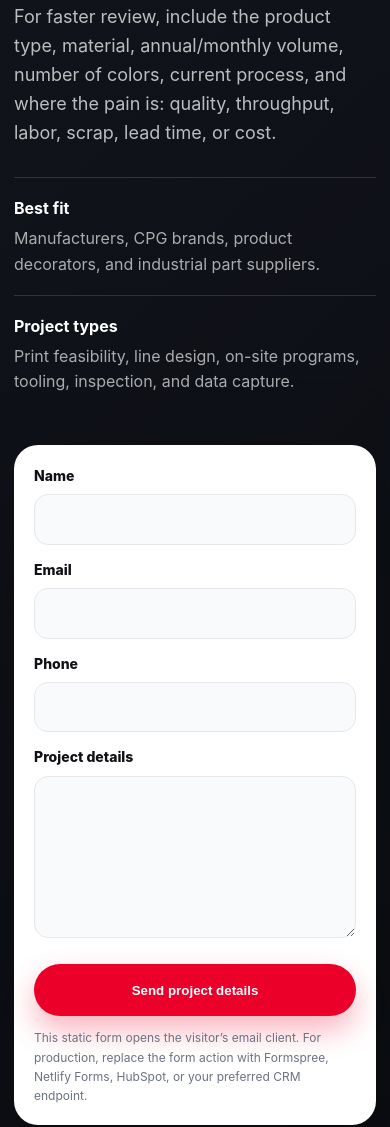
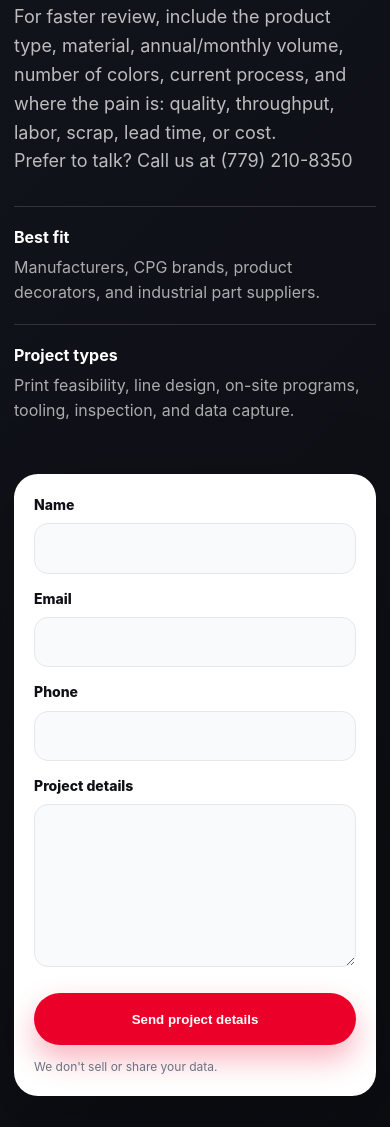
Before and after one commit to shaun191/PrintAutomationDesign, a plain HTML site: page index.html in a window 390 px wide. Shown: the part 9665-10792 px from the top of the page. Drawn offline with Linux system fonts and the light colour scheme.

Commit message:
Updated phone number and contact info

```diff
--- a/index.html
+++ b/index.html
@@ -3,8 +3,8 @@
 <head>
   <meta charset="utf-8" />
   <meta name="viewport" content="width=device-width, initial-scale=1" />
-  <title>Print Automation & Design | Product Decorating, Automation & Print Consulting</title>
-  <meta name="description" content="Premium industrial print automation, product decorating, on-site printing, tooling, inspection systems, and ERP-integrated production software for manufacturers and CPG brands." />
+  <title>Print Automation & Design | Industrial Screen Printing, Pad Printing & Hot Stamping, Print Consulting, ERP Production Integration </title>
+  <meta name="description" content="Premium industrial print automation, direct printing of bottles/containers, pad printing, hot stamping, product decorating, on-site printing, tooling, print inspection systems, and ERP-integrated production software for manufacturers and CPG brands." />
   <meta name="theme-color" content="#eb0029" />
   <link rel="icon" href="favicon.ico" />
   <link rel="preload" href="assets/images/screen_printing_head.jpg" as="image" />
@@ -201,6 +201,7 @@
           <p class="eyebrow">Request a consultation</p>
           <h2>Tell us what you’re trying to print, automate, or improve.</h2>
           <p>For faster review, include the product type, material, annual/monthly volume, number of colors, current process, and where the pain is: quality, throughput, labor, scrap, lead time, or cost.</p>
+<p>Prefer to talk? Call us at <a href="tel:+17792108350">(779) 210-8350</a></p>
           <div class="contact-points">
             <div><strong>Best fit</strong><span>Manufacturers, CPG brands, product decorators, and industrial part suppliers.</span></div>
             <div><strong>Project types</strong><span>Print feasibility, line design, on-site programs, tooling, inspection, and data capture.</span></div>
@@ -212,7 +213,7 @@
           <label>Phone <input name="phone" autocomplete="tel" /></label>
           <label>Project details <textarea name="message" rows="6" required></textarea></label>
           <button class="button primary" type="submit">Send project details</button>
-          <p class="form-note">This static form opens the visitor’s email client. For production, replace the form action with Formspree, Netlify Forms, HubSpot, or your preferred CRM endpoint.</p>
+          <p class="form-note">We don't sell or share your data.</p>
         </form>
       </div>
     </section>
```
